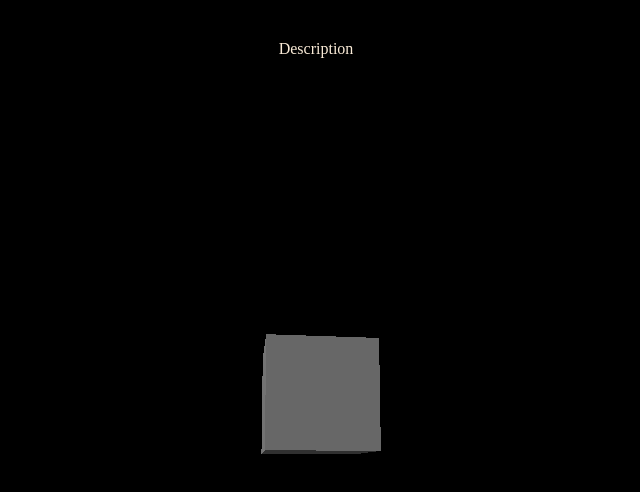
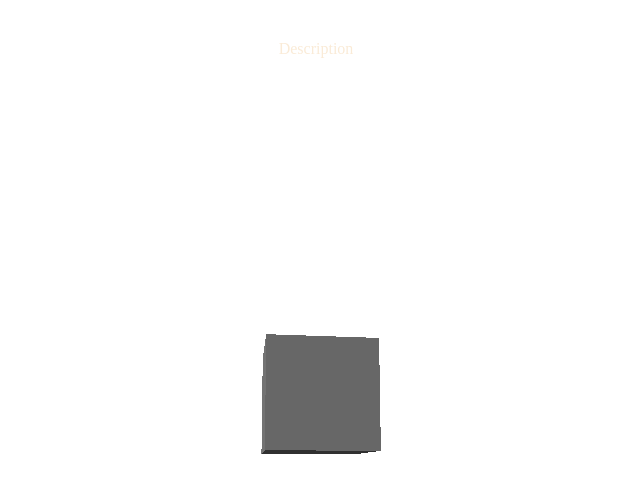
Before and after one commit to ankitraj77/three-js, a website: page index.html in a window 1280 px wide. Shown: the whole page, without its empty margins (324-964 px from the left). Drawn offline with nearby package versions, Linux system fonts and the light colour scheme.

Commit message:
Update index.html

```diff
--- a/index.html
+++ b/index.html
@@ -42,7 +42,7 @@
 			let newSaturation = 0
 
 			// THREE JS SETUP
-			let renderer = new THREE.WebGLRenderer()
+			let renderer = new THREE.WebGLRenderer({ alpha: true })
 			renderer.setSize(window.innerWidth, window.innerHeight)
 			document.body.appendChild(renderer.domElement)
 
```
